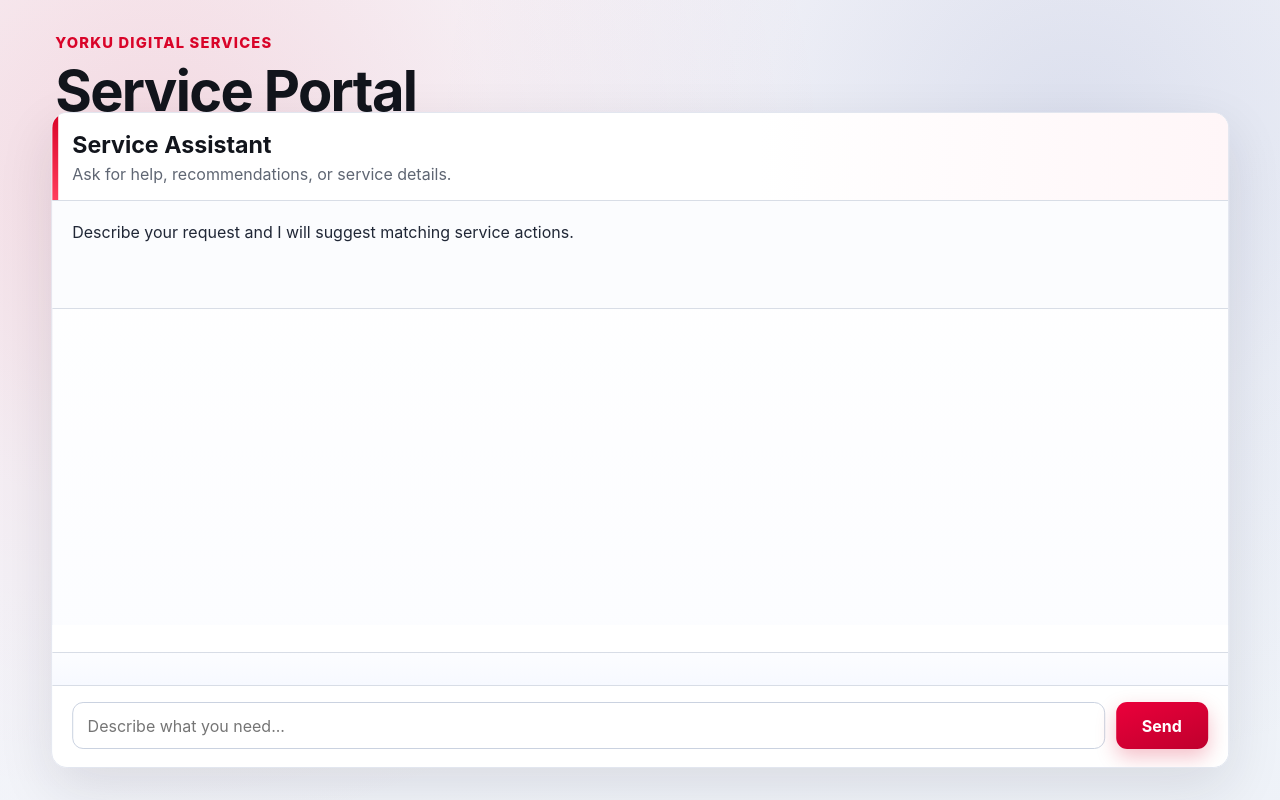
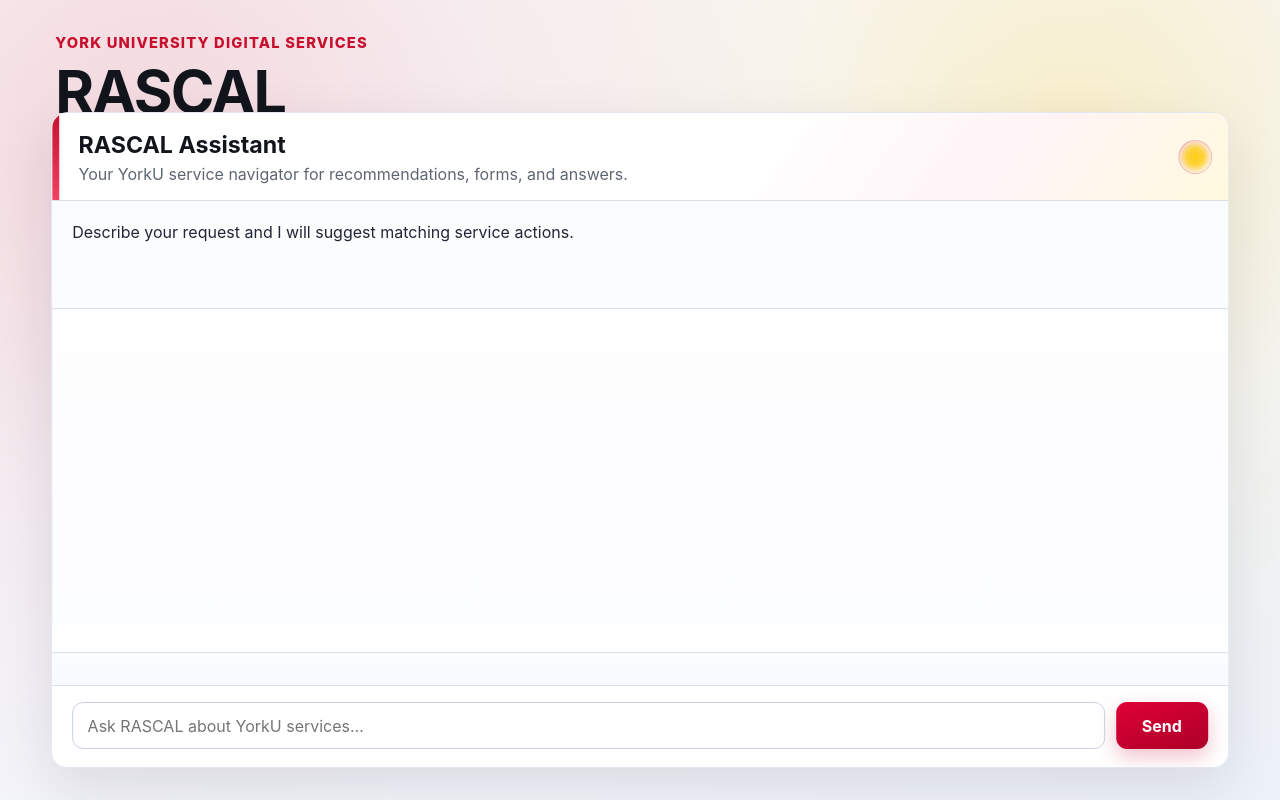
Before and after one commit to OathPros/RASCAL, a Flask app: page / in a window 1280 px wide. Run offline with Flask 3, Linux system fonts and the light colour scheme; some libraries are stand-ins or nearby versions.

Commit message:
Refresh front page branding with RASCAL and YorkU visual flair

```diff
--- a/static/styles.css
+++ b/static/styles.css
@@ -4,10 +4,11 @@
   --text: #12151c;
   --muted: #5f6673;
   --line: #d8dde6;
-  --brand: #d90429;
-  --brand-dark: #9f0621;
-  --brand-soft: #fff1f4;
+  --brand: #c8102e;
+  --brand-dark: #8f001f;
+  --brand-soft: #fff0f3;
   --focus: #4b83f5;
+  --york-gold: #ffcb05;
 }
 
 * { box-sizing: border-box; }
@@ -18,15 +19,16 @@ body {
   color: var(--text);
   font-family: "Inter", "Segoe UI", Roboto, Helvetica, Arial, sans-serif;
   background:
-    radial-gradient(circle at 12% 20%, rgba(217, 4, 41, 0.12) 0%, rgba(217, 4, 41, 0.04) 26%, transparent 52%),
-    radial-gradient(circle at 84% 16%, rgba(63, 83, 156, 0.14) 0%, rgba(63, 83, 156, 0.05) 24%, transparent 50%),
-    linear-gradient(160deg, #f8f6fa 0%, #f4f6fb 45%, #eef2f8 100%);
+    radial-gradient(circle at 12% 20%, rgba(200, 16, 46, 0.14) 0%, rgba(200, 16, 46, 0.05) 26%, transparent 52%),
+    radial-gradient(circle at 84% 16%, rgba(255, 203, 5, 0.2) 0%, rgba(255, 203, 5, 0.05) 24%, transparent 50%),
+    linear-gradient(160deg, #faf7f8 0%, #f6f7fb 45%, #edf1f8 100%);
 }
 
 .content {
   width: min(84rem, 92vw);
   margin: 2.1rem auto 0;
   padding: 0 0.25rem;
+  position: relative;
 }
 
 .eyebrow {
@@ -39,13 +41,20 @@ body {
 }
 
 h1 {
-  margin: 0.35rem 0 0;
-  font-size: clamp(2rem, 5vw, 3.5rem);
+  margin: 0.3rem 0 0;
+  font-size: clamp(2rem, 5vw, 3.7rem);
   letter-spacing: -0.03em;
 }
 
+.tagline {
+  margin: 0.4rem 0 0;
+  font-size: clamp(0.9rem, 1.5vw, 1.1rem);
+  font-weight: 700;
+  color: #4f5664;
+}
+
 .intro {
-  margin: 0.75rem 0 0;
+  margin: 0.65rem 0 0;
   font-size: clamp(1rem, 1.8vw, 1.25rem);
   color: #404857;
 }
@@ -68,10 +77,11 @@ h1 {
 
 .chat-header {
   position: relative;
-  padding: 1.15rem 1.25rem 1rem;
+  padding: 1.15rem 1.25rem 1rem 1.65rem;
   color: var(--text);
   border-bottom: 1px solid var(--line);
-  background: linear-gradient(90deg, #fff 0%, #fff 60%, #fff6f8 100%);
+  background:
+    linear-gradient(125deg, #fff 0%, #fff 58%, #fff4f7 80%, #fff9de 100%);
 }
 
 .chat-header::before {
@@ -80,8 +90,23 @@ h1 {
   left: 0;
   top: 0;
   bottom: 0;
-  width: 0.38rem;
-  background: linear-gradient(180deg, var(--brand), #ff3d5c);
+  width: 0.45rem;
+  background: linear-gradient(180deg, var(--brand), #f53f5f);
+}
+
+.chat-header::after {
+  content: "";
+  position: absolute;
+  right: 1rem;
+  top: 50%;
+  width: 2rem;
+  height: 2rem;
+  transform: translateY(-50%);
+  border-radius: 999px;
+  background:
+    radial-gradient(circle at 50% 50%, rgba(255, 203, 5, 0.9) 0%, rgba(255, 203, 5, 0.75) 36%, rgba(255, 203, 5, 0) 70%),
+    linear-gradient(140deg, rgba(200, 16, 46, 0.15), rgba(200, 16, 46, 0));
+  border: 1px solid rgba(200, 16, 46, 0.2);
 }
 
 .chat-header h2 {
@@ -94,165 +119,41 @@ h1 {
   color: var(--muted);
 }
 
-.chat-log {
-  min-height: 108px;
-  height: 23%;
-  overflow-y: auto;
-  padding: 0.9rem 1.25rem;
-  background: #fbfcfe;
-  border-bottom: 1px solid var(--line);
-}
+.chat-log { min-height: 108px; height: 23%; overflow-y: auto; padding: 0.9rem 1.25rem; background: #fbfcfe; border-bottom: 1px solid var(--line); }
+.action-buttons { padding: 0.85rem 1.25rem; display: flex; flex-wrap: wrap; gap: 0.55rem; border-bottom: 1px solid var(--line); background: #fff; }
+.action-buttons button { border: 1px solid #d2d9e5; border-radius: 0.8rem; background: #fff; color: #273041; padding: 0.5rem 0.82rem; font-size: 0.83rem; font-weight: 600; transition: all 180ms ease; }
+.action-buttons button:hover { border-color: #b6c1d1; transform: translateY(-1px); }
+.action-buttons button.best-match { border-color: #ffc5d1; background: linear-gradient(140deg, #fff5f8, #fff); color: var(--brand-dark); }
+.action-buttons button.is-selected { border-color: #f18aa0; background: linear-gradient(140deg, #ffe7ee, #fff4f7); color: #8f102b; box-shadow: 0 0 0 1px rgba(241, 138, 160, 0.25); }
 
-.action-buttons {
-  padding: 0.85rem 1.25rem;
-  display: flex;
-  flex-wrap: wrap;
-  gap: 0.55rem;
-  border-bottom: 1px solid var(--line);
-  background: #fff;
-}
+#form-container { padding: 1rem 1.25rem; overflow-y: auto; background: linear-gradient(180deg, #fcfdff 0%, #f7f9ff 100%); }
+#form-container .sv-title,
+#form-container .sv-description { display: none; }
+#form-container .sv-dropdown-clean-button { width: 1.4rem; height: 1.4rem; min-width: 1.4rem; min-height: 1.4rem; margin-left: 0.25rem; border-radius: 50%; }
+#form-container .sv-dropdown-clean-button::before { transform: scale(0.8); }
+#form-container .sd-input.sd-input--hasIcon { padding-right: 2rem; }
+#form-container .sv-popup__arrow,
+#form-container .sv_selectbase__arrow { opacity: 0.7; }
 
-.action-buttons button {
-  border: 1px solid #d2d9e5;
-  border-radius: 0.8rem;
-  background: #fff;
-  color: #273041;
-  padding: 0.5rem 0.82rem;
-  font-size: 0.83rem;
-  font-weight: 600;
-  transition: all 180ms ease;
-}
-
-.action-buttons button:hover {
-  border-color: #b6c1d1;
-  transform: translateY(-1px);
-}
-
-.action-buttons button.best-match {
-  border-color: #ffc5d1;
-  background: linear-gradient(140deg, #fff5f8, #fff);
-  color: var(--brand-dark);
-}
-
-.action-buttons button.is-selected {
-  border-color: #f18aa0;
-  background: linear-gradient(140deg, #ffe7ee, #fff4f7);
-  color: #8f102b;
-  box-shadow: 0 0 0 1px rgba(241, 138, 160, 0.25);
-}
-
-#form-container {
-  padding: 1rem 1.25rem;
-  overflow-y: auto;
-  background: linear-gradient(180deg, #fcfdff 0%, #f7f9ff 100%);
-}
-
-/* SurveyJS clean-up and visual tweaks */
-#form-container .sv-title,
-#form-container .sv-description {
-  display: none;
-}
-
-#form-container .sv-dropdown-clean-button {
-  width: 1.4rem;
-  height: 1.4rem;
-  min-width: 1.4rem;
-  min-height: 1.4rem;
-  margin-left: 0.25rem;
-  border-radius: 50%;
-}
-
-#form-container .sv-dropdown-clean-button::before {
-  transform: scale(0.8);
-}
-
-#form-container .sd-input.sd-input--hasIcon {
-  padding-right: 2rem;
-}
-
-#form-container .sv-popup__arrow,
-#form-container .sv_selectbase__arrow {
-  opacity: 0.7;
-}
-
-.chat-input-row {
-  display: flex;
-  gap: 0.65rem;
-  padding: 1rem 1.25rem 1.1rem;
-  border-top: 1px solid var(--line);
-  background: #fff;
-}
-
+.chat-input-row { display: flex; gap: 0.65rem; padding: 1rem 1.25rem 1.1rem; border-top: 1px solid var(--line); background: #fff; }
 .chat-input-row input,
 .chat-input-row button,
-.action-buttons button {
-  font: inherit;
-}
-
-.chat-input-row input {
-  flex: 1;
-  border: 1px solid #cad2e0;
-  border-radius: 0.68rem;
-  padding: 0.8rem 0.9rem;
-  background: #fff;
-  color: #202736;
-}
-
-.chat-input-row button {
-  border: none;
-  min-width: 5.75rem;
-  border-radius: 0.68rem;
-  padding: 0.8rem 1.05rem;
-  font-weight: 700;
-  color: #fff;
-  background: linear-gradient(160deg, #eb003b, #bf002d);
-  box-shadow: 0 8px 20px rgba(217, 4, 41, 0.25);
-  transition: transform 160ms ease, box-shadow 160ms ease, filter 160ms ease;
-}
-
-.chat-input-row button:hover {
-  transform: translateY(-1px);
-  box-shadow: 0 10px 24px rgba(217, 4, 41, 0.28);
-  filter: saturate(1.05);
-}
+.action-buttons button { font: inherit; }
+.chat-input-row input { flex: 1; border: 1px solid #cad2e0; border-radius: 0.68rem; padding: 0.8rem 0.9rem; background: #fff; color: #202736; }
+.chat-input-row button { border: none; min-width: 5.75rem; border-radius: 0.68rem; padding: 0.8rem 1.05rem; font-weight: 700; color: #fff; background: linear-gradient(160deg, #df0036, #ac0029); box-shadow: 0 8px 20px rgba(200, 16, 46, 0.25); transition: transform 160ms ease, box-shadow 160ms ease, filter 160ms ease; }
+.chat-input-row button:hover { transform: translateY(-1px); box-shadow: 0 10px 24px rgba(200, 16, 46, 0.28); filter: saturate(1.05); }
 
 .msg { margin: 0.4rem 0; }
 .user { color: #24407e; font-weight: 600; }
 .bot { color: #202736; }
 
 input:focus-visible,
-button:focus-visible {
-  outline: 3px solid color-mix(in srgb, var(--focus) 55%, white 45%);
-  outline-offset: 2px;
-}
+button:focus-visible { outline: 3px solid color-mix(in srgb, var(--focus) 55%, white 45%); outline-offset: 2px; }
 
-.sr-only {
-  position: absolute;
-  width: 1px;
-  height: 1px;
-  padding: 0;
-  margin: -1px;
-  overflow: hidden;
-  clip: rect(0, 0, 0, 0);
-  white-space: nowrap;
-  border: 0;
-}
+.sr-only { position: absolute; width: 1px; height: 1px; padding: 0; margin: -1px; overflow: hidden; clip: rect(0, 0, 0, 0); white-space: nowrap; border: 0; }
 
 @media (max-width: 900px) {
-  .chat-widget {
-    width: 100vw;
-    height: 100vh;
-    top: 0;
-    left: 0;
-    transform: none;
-    border-radius: 0;
-  }
-
-  .content {
-    width: 100%;
-    margin: 1.1rem auto 0;
-    padding: 0 1rem;
-  }
-
+  .chat-widget { width: 100vw; height: 100vh; top: 0; left: 0; transform: none; border-radius: 0; }
+  .content { width: 100%; margin: 1.1rem auto 0; padding: 0 1rem; }
   h1 { font-size: clamp(1.8rem, 9vw, 2.4rem); }
 }
--- a/templates/index.html
+++ b/templates/index.html
@@ -3,20 +3,21 @@
   <head>
     <meta charset="utf-8" />
     <meta name="viewport" content="width=device-width, initial-scale=1" />
-    <title>Service Portal</title>
+    <title>RASCAL | York University Service Assistant</title>
     <link rel="stylesheet" href="/static/styles.css" />
   </head>
   <body>
     <main class="content" aria-labelledby="portal-title">
-      <p class="eyebrow">YorkU Digital Services</p>
-      <h1 id="portal-title">Service Portal</h1>
-      <p class="intro">Find the right service, request support, and get connected faster.</p>
+      <p class="eyebrow">York University Digital Services</p>
+      <h1 id="portal-title">RASCAL</h1>
+      <p class="tagline">Ridiculously Accurate Service Catalogue Answering Lackey</p>
+      <p class="intro">Get fast, precise help navigating YorkU services, requests, and support pathways.</p>
     </main>
 
     <section id="chat-widget" class="chat-widget" aria-label="Service assistant chat panel">
       <header class="chat-header">
-        <h2>Service Assistant</h2>
-        <p>Ask for help, recommendations, or service details.</p>
+        <h2>RASCAL Assistant</h2>
+        <p>Your YorkU service navigator for recommendations, forms, and answers.</p>
       </header>
 
       <div id="chat-log" class="chat-log" role="log" aria-live="polite" aria-label="Chat history"></div>
@@ -25,7 +26,7 @@
 
       <div class="chat-input-row">
         <label class="sr-only" for="chat-input">Describe what you need</label>
-        <input id="chat-input" placeholder="Describe what you need..." autocomplete="off" />
+        <input id="chat-input" placeholder="Ask RASCAL about YorkU services..." autocomplete="off" />
         <button id="send-btn" type="button">Send</button>
       </div>
     </section>
```
